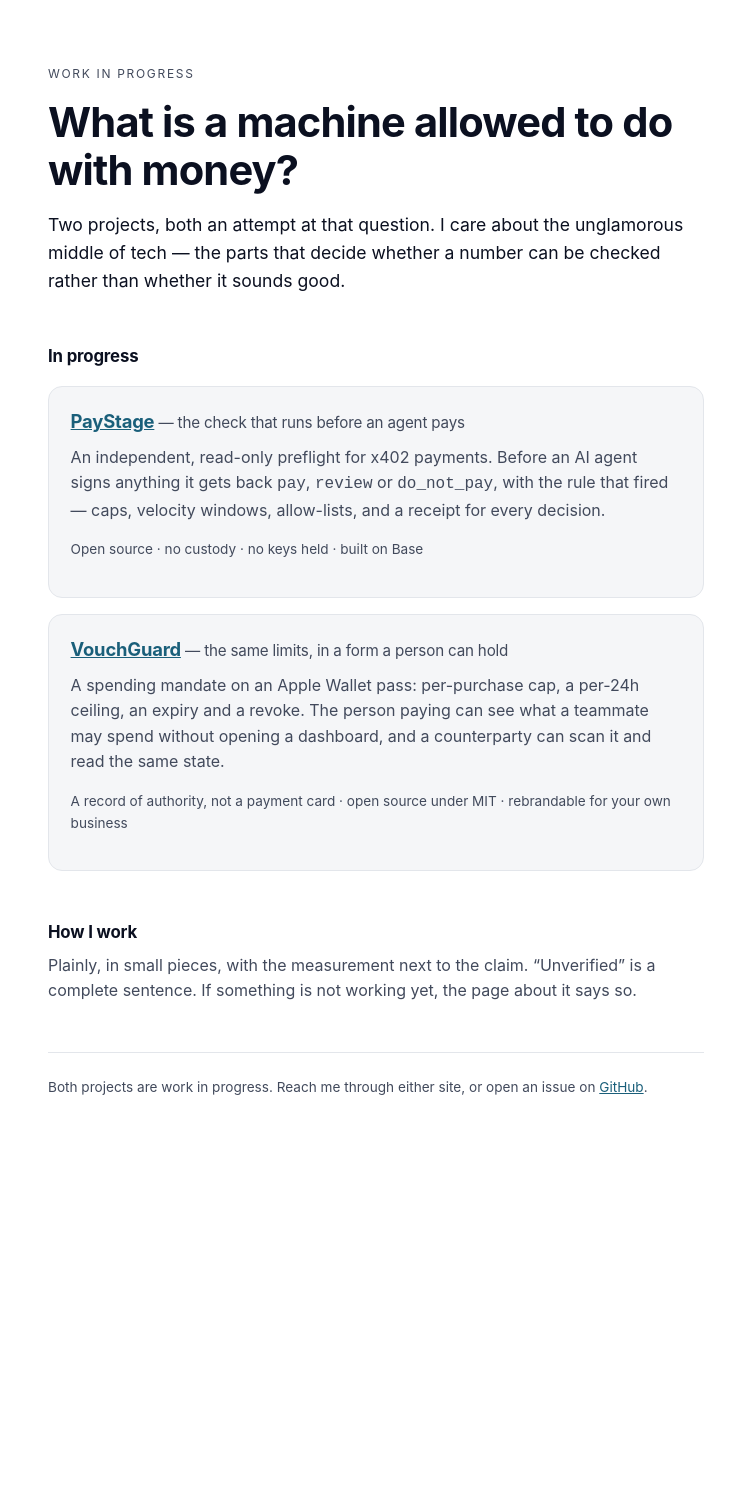
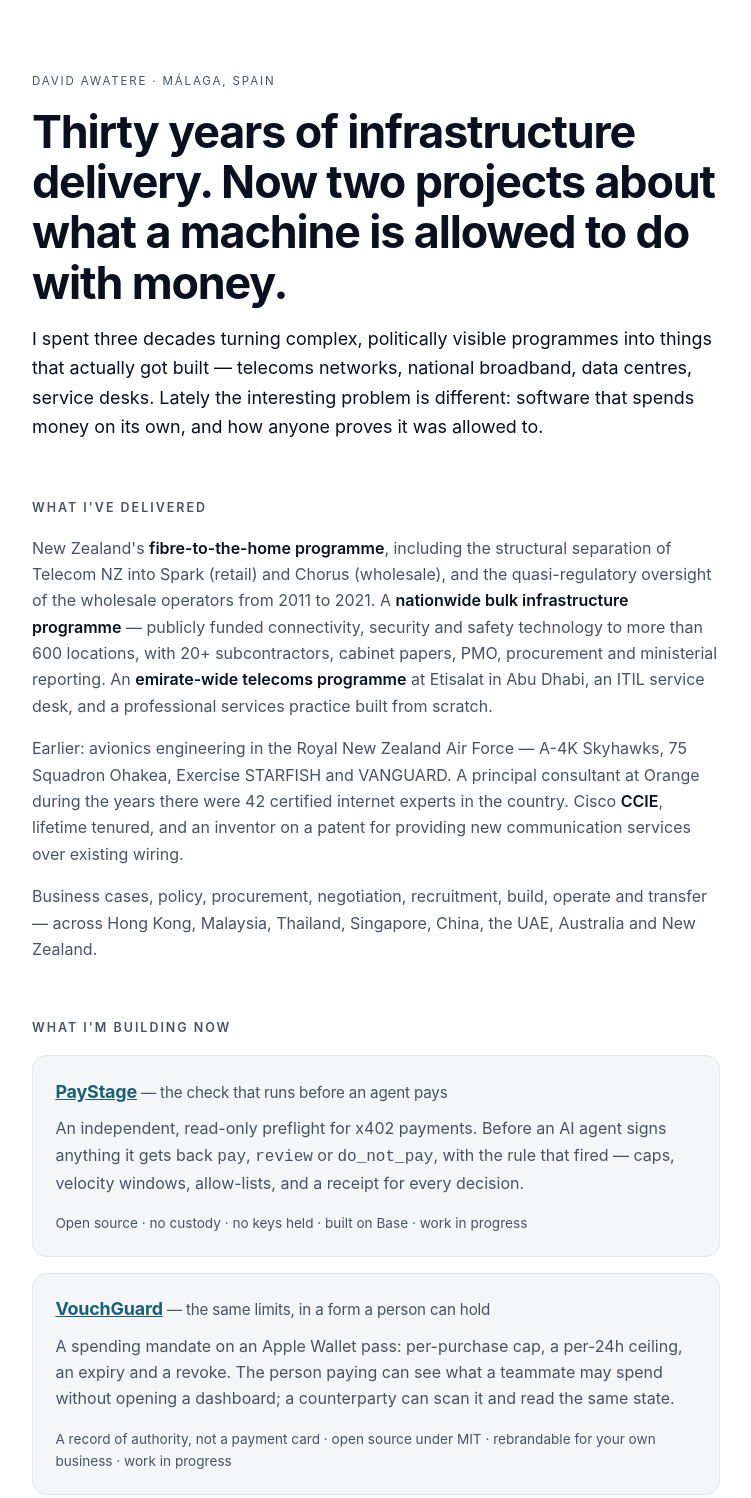
Before and after one commit to hinetapora/awatere, a plain HTML site: page site/index.html in a window 1280 px wide. Shown: the top 1498 px of the page, without its empty margins (264-1015 px from the left). Before the commit the page ends 1195 px from the top, so only its background shows below. Drawn offline with Linux system fonts and the light colour scheme.

Commit message:
Profile: the real biography, and the two projects as the current work
Thirty years of infrastructure delivery, the programmes that can be named in public, and then PayStage and VouchGuard
as work in progress. No phone number or personal email published — contact stays on GitHub.

```diff
--- a/site/index.html
+++ b/site/index.html
@@ -3,56 +3,64 @@
 <head>
 <meta charset="utf-8">
 <meta name="viewport" content="width=device-width, initial-scale=1">
-<title>Awatere — what is a machine allowed to do with money?</title>
-<meta name="description" content="Two projects in progress: PayStage, the check that runs before an AI agent pays, and VouchGuard, the same limits on a pass a person can hold.">
-<meta property="og:title" content="Awatere — two projects in progress">
-<meta property="og:description" content="PayStage: the check before an agent pays. VouchGuard: the same limits on a pass a person can hold.">
+<title>David Awatere — infrastructure delivery, and two projects in progress</title>
+<meta name="description" content="Thirty years delivering telecoms and infrastructure at national scale in New Zealand, the UAE and Asia. Now building two projects about what a machine is allowed to do with money.">
+<meta property="og:title" content="David Awatere — infrastructure, and what a machine may spend">
+<meta property="og:description" content="Delivered New Zealand's fibre-to-the-home programme and its structural separation. Now: PayStage and VouchGuard.">
 <meta name="color-scheme" content="light dark">
 <style>
-  :root{--ink:#0B1020;--ink-2:#424A5C;--paper:#FFFFFF;--wash:#F5F6F8;--accent:#1A5F7A;--rule:#E3E6EB}
-  @media (prefers-color-scheme:dark){:root{--ink:#F2F3F6;--ink-2:#AAB2C0;--paper:#0B1020;--wash:#121A2A;--accent:#7AA2B2;--rule:#233047}}
+  :root{--ink:#0B1020;--ink2:#4A5262;--paper:#FFFFFF;--wash:#F5F6F8;--accent:#1A5F7A;--rule:#E3E6EB}
+  @media (prefers-color-scheme:dark){:root{--ink:#F2F3F6;--ink2:#AAB2C0;--paper:#0B1020;--wash:#121A2A;--accent:#7AA2B2;--rule:#233047}}
   *{box-sizing:border-box}
-  body{margin:0;background:var(--paper);color:var(--ink);font:16px/1.6 -apple-system,BlinkMacSystemFont,"Segoe UI",Roboto,Helvetica,Arial,sans-serif}
-  main{max-width:44rem;margin:0 auto;padding:4rem 1.5rem 6rem}
-  .kicker{font-size:.75rem;letter-spacing:.14em;text-transform:uppercase;color:var(--ink-2)}
-  h1{font-size:clamp(1.9rem,5vw,2.6rem);line-height:1.15;letter-spacing:-.02em;margin:.6rem 0 1rem}
-  h2{font-size:1.05rem;letter-spacing:-.01em;margin:3rem 0 .4rem}
-  p{margin:0 0 1rem;color:var(--ink-2)}
+  body{margin:0;background:var(--paper);color:var(--ink);font:16px/1.65 -apple-system,BlinkMacSystemFont,"Segoe UI",Roboto,Helvetica,Arial,sans-serif;-webkit-font-smoothing:antialiased}
+  main{max-width:46rem;margin:0 auto;padding:4.5rem 1.5rem 6rem}
+  .kicker{font-size:.72rem;letter-spacing:.16em;text-transform:uppercase;color:var(--ink2)}
+  h1{font-size:clamp(2rem,5vw,2.8rem);line-height:1.12;letter-spacing:-.025em;margin:.7rem 0 1rem}
+  h2{font-size:.78rem;letter-spacing:.16em;text-transform:uppercase;color:var(--ink2);margin:3.5rem 0 1rem;font-weight:600}
+  p{margin:0 0 1rem;color:var(--ink2)}
+  strong{color:var(--ink);font-weight:600}
   a{color:var(--accent)}
-  .lead{color:var(--ink);font-size:1.1rem}
-  .card{border:1px solid var(--rule);border-radius:14px;padding:1.25rem 1.35rem;margin:1rem 0;background:var(--wash)}
-  .card h3{margin:0 0 .5rem;font-size:1.15rem;letter-spacing:-.01em}
-  .card h3 span{color:var(--ink-2);font-weight:400;font-size:.95rem}
-  .meta{font-size:.85rem;color:var(--ink-2);margin-top:.75rem}
-  hr{border:0;border-top:1px solid var(--rule);margin:3rem 0 1.5rem}
-  footer{font-size:.85rem;color:var(--ink-2)}
+  .lead{font-size:1.12rem;color:var(--ink)}
+  .card{border:1px solid var(--rule);border-radius:14px;padding:1.3rem 1.4rem;margin:1rem 0;background:var(--wash)}
+  .card h3{margin:0 0 .55rem;font-size:1.12rem;letter-spacing:-.01em}
+  .card h3 span{color:var(--ink2);font-weight:400;font-size:.95rem}
+  .meta{font-size:.85rem;color:var(--ink2);margin:.7rem 0 0}
+  ul{margin:.4rem 0 1rem;padding-left:1.1rem;color:var(--ink2)}
+  li{margin:.3rem 0}
+  hr{border:0;border-top:1px solid var(--rule);margin:3.5rem 0 1.5rem}
+  footer{font-size:.87rem;color:var(--ink2)}
 </style>
 </head>
 <body>
 <main>
-  <p class="kicker">Work in progress</p>
-  <h1>What is a machine allowed to do with money?</h1>
-  <p class="lead">Two projects, both an attempt at that question. I care about the unglamorous middle of tech — the parts that decide whether a number can be checked rather than whether it sounds good.</p>
+  <p class="kicker">David Awatere · Málaga, Spain</p>
+  <h1>Thirty years of infrastructure delivery. Now two projects about what a machine is allowed to do with money.</h1>
+  <p class="lead">I spent three decades turning complex, politically visible programmes into things that actually got built — telecoms networks, national broadband, data centres, service desks. Lately the interesting problem is different: software that spends money on its own, and how anyone proves it was allowed to.</p>
 
-  <h2>In progress</h2>
+  <h2>What I've delivered</h2>
+  <p>New Zealand's <strong>fibre-to-the-home programme</strong>, including the structural separation of Telecom NZ into Spark (retail) and Chorus (wholesale), and the quasi-regulatory oversight of the wholesale operators from 2011 to 2021. A <strong>nationwide bulk infrastructure programme</strong> — publicly funded connectivity, security and safety technology to more than 600 locations, with 20+ subcontractors, cabinet papers, PMO, procurement and ministerial reporting. An <strong>emirate-wide telecoms programme</strong> at Etisalat in Abu Dhabi, an ITIL service desk, and a professional services practice built from scratch.</p>
+  <p>Earlier: avionics engineering in the Royal New Zealand Air Force — A-4K Skyhawks, 75 Squadron Ohakea, Exercise STARFISH and VANGUARD. A principal consultant at Orange during the years there were 42 certified internet experts in the country. Cisco <strong>CCIE</strong>, lifetime tenured, and an inventor on a patent for providing new communication services over existing wiring.</p>
+  <p>Business cases, policy, procurement, negotiation, recruitment, build, operate and transfer — across Hong Kong, Malaysia, Thailand, Singapore, China, the UAE, Australia and New Zealand.</p>
+
+  <h2>What I'm building now</h2>
 
   <div class="card">
     <h3><a href="https://paystage.xyz">PayStage</a> <span>— the check that runs before an agent pays</span></h3>
     <p>An independent, read-only preflight for x402 payments. Before an AI agent signs anything it gets back <code>pay</code>, <code>review</code> or <code>do_not_pay</code>, with the rule that fired — caps, velocity windows, allow-lists, and a receipt for every decision.</p>
-    <p class="meta">Open source · no custody · no keys held · built on Base</p>
+    <p class="meta">Open source · no custody · no keys held · built on Base · work in progress</p>
   </div>
 
   <div class="card">
     <h3><a href="https://vouchguard.app">VouchGuard</a> <span>— the same limits, in a form a person can hold</span></h3>
-    <p>A spending mandate on an Apple Wallet pass: per-purchase cap, a per-24h ceiling, an expiry and a revoke. The person paying can see what a teammate may spend without opening a dashboard, and a counterparty can scan it and read the same state.</p>
-    <p class="meta">A record of authority, not a payment card · open source under MIT · rebrandable for your own business</p>
+    <p>A spending mandate on an Apple Wallet pass: per-purchase cap, a per-24h ceiling, an expiry and a revoke. The person paying can see what a teammate may spend without opening a dashboard; a counterparty can scan it and read the same state.</p>
+    <p class="meta">A record of authority, not a payment card · open source under MIT · rebrandable for your own business · work in progress</p>
   </div>
 
   <h2>How I work</h2>
-  <p>Plainly, in small pieces, with the measurement next to the claim. “Unverified” is a complete sentence. If something is not working yet, the page about it says so.</p>
+  <p>Decisive, brief, prepared. I value autonomy and directness, and I try to leave behind systems that do not need me in the room. In software that means the same thing it meant in infrastructure: the measurement next to the claim, and “unverified” treated as a complete sentence.</p>
 
   <hr>
-  <footer>Both projects are work in progress. Reach me through either site, or open an issue on <a href="https://github.com/hinetapora/awatere">GitHub</a>.</footer>
+  <footer>Both projects are work in progress and say so on their own sites. Reach me on <a href="https://github.com/hinetapora">GitHub</a>, or through either project.</footer>
 </main>
 </body>
 </html>
```
Also changed, not shown: 1 other file.
